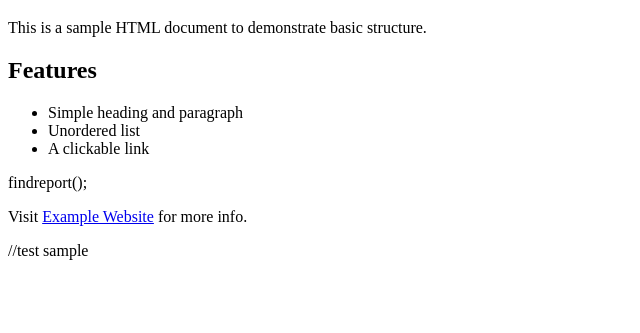
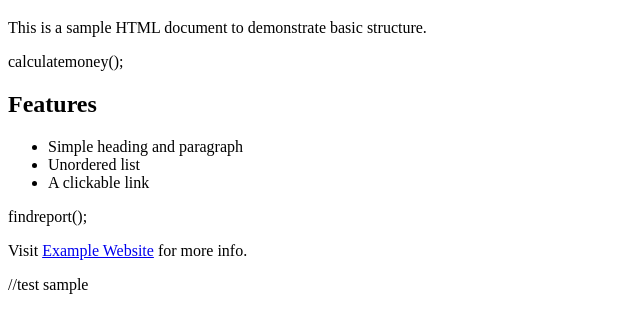
Before and after one commit to ashik-codebase/aiproject_2026, a plain HTML site: page test.html in a window 1280 px wide. Shown: the part 61-394 px from the top of the page, without its empty margins (0-640 px from the left). Drawn offline with Linux system fonts and the light colour scheme.

Commit message:
Update test.html

```diff
--- a/test.html
+++ b/test.html
@@ -7,7 +7,7 @@
 <body>
   <h1>Welcome to My Page</h1>
   <p>This is a sample HTML document to demonstrate basic structure.</p>
-
+  calculatemoney();
   <h2>Features</h2>
   <ul>
     <li>Simple heading and paragraph</li>
```
